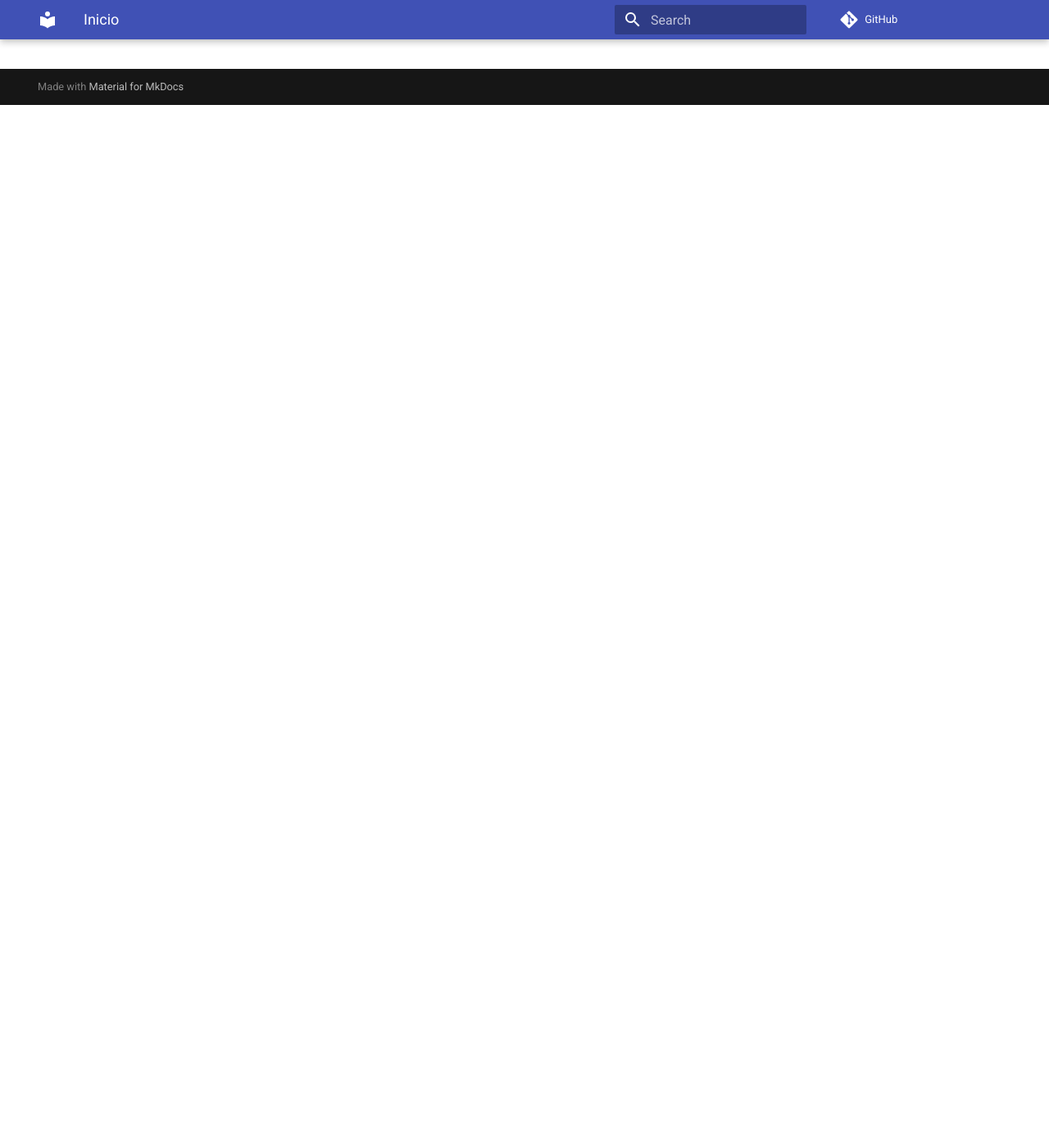
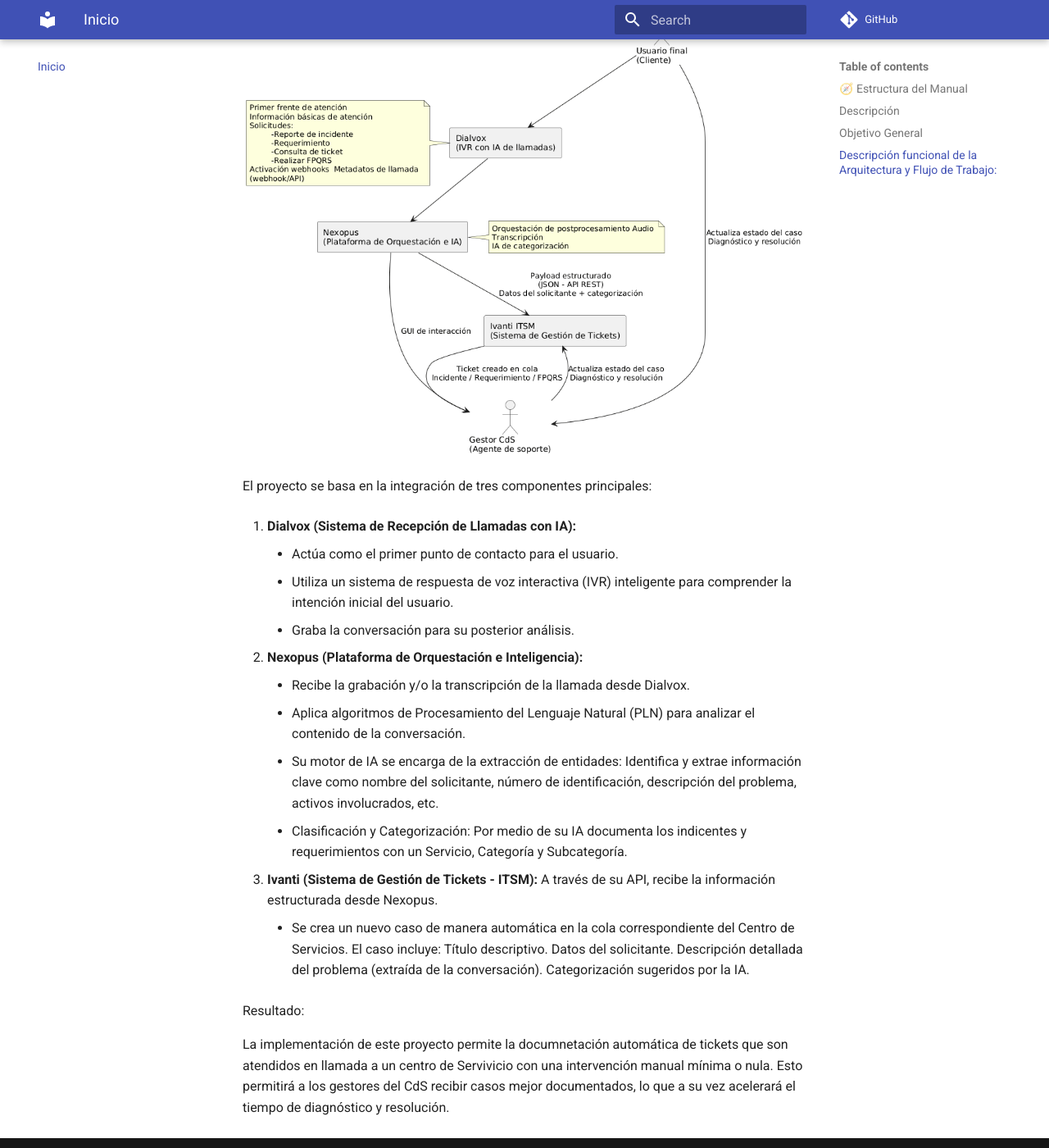
Before and after one commit to nepxa-ai/Nexopus-OG-Creacion-Automatica-Ivanti-docs, an MkDocs documentation site: the page built from docs/index.md, in a window 1280 px wide and 1400 px high, scrolled down 1272 px. Shown: the whole window at 82% size. Built offline with MkDocs 1.6.1 and Material for MkDocs 9.7.7, drawn with Linux system fonts in a browser that asks for light colours; comment, search, counter and statistics services are not loaded; some of the changed text lies outside the part shown.

Commit message:
Actualización documentación introducción index.md

```diff
--- a/docs/index.md
+++ b/docs/index.md
@@ -11,16 +11,53 @@
 
 ---
 
-
-
 ## 🧭 Estructura del Manual
 
-1. **Uso general:** conceptos básicos de navegación e inicio de sesión.
-2. **Módulos:** explicación de cada área funcional.
-3. **Administración:** gestión de usuarios, permisos y parámetros del sistema.
-4. **Soporte:** preguntas frecuentes y contacto con el equipo técnico.
+1. **Inicio:** Esta sección se presenta una descripción general de proyecto, su objetivo general y sistema integrados.
+2. **Uso general:** Esta sección presenta los conceptos básicos para inicio de sesión y navegación sobre la plataforma.
+2. **Módulos:** Esta sección explicación de cada área funcional de la plataforma.
+3. **Administración:** Esta sección presenta la gestión de usuarios, parámetros del sistema y flujo funcional.
+4. **Soporte:** Aquí se presenta, preguntas frecuentes y tips para enfrentar posibles fallas, además de la forma de interactuar con el equipo técnico de soporte.
 
 ---
 
-!!! tip "Sugerencia"
-    Usa el cuadro de **búsqueda** (arriba a la derecha) para encontrar cualquier tema rápidamente.
+## Descripción
+
+Este proyecto implementa una solución integral para la creación automática y enriquecida de casos en el ITSM Ivanti. A través de la sinergia entre la inteligencia artificial de gestión de llamadas de Dialvox y las capacidades de procesamiento e inteligencia artificial de nuestra plataforma Nexopus, transformando las interacciones de voz de los usuarios clientes en tickets de servicio completos.
+
+## Objetivo General
+
+Automatizar el proceso de creación de tickets en la plataforma Ivanti a partir de las llamadas recibidas por el asistente de llamadas del sistema Dialvoxen al  Centro de Servicios (CdS) , asegurando la máxima calidad y completitud de la información registrada.
+
+## Descripción funcional de la Arquitectura y Flujo de Trabajo:
+
+![Diagarama funcional de integración](./assets/diagrama_solucion_entidades-flujo.png)
+
+El proyecto se basa en la integración de tres componentes principales:
+
+1. **Dialvox (Sistema de Recepción de Llamadas con IA):**
+
+    - Actúa como el primer punto de contacto para el usuario.
+    - Utiliza un sistema de respuesta de voz interactiva (IVR) inteligente para comprender la intención inicial del usuario.
+    - Graba la conversación para su posterior análisis.
+
+2. **Nexopus (Plataforma de Orquestación e Inteligencia):**
+
+    - Recibe la grabación y/o la transcripción de la llamada desde Dialvox.
+    - Aplica algoritmos de Procesamiento del Lenguaje Natural (PLN) para analizar el contenido de la conversación.
+    - Su motor de IA se encarga de la extracción de entidades: Identifica y extrae información clave como nombre del solicitante, número de identificación, descripción del problema, activos involucrados, etc.
+    - Clasificación y Categorización: Por medio de su IA documenta los indicentes y requerimientos con un Servicio,  Categoría y Subcategoría.
+
+* **Ivanti (Sistema de Gestión de Tickets - ITSM):**
+A través de su API, recibe la información estructurada desde Nexopus.
+    - Se crea un nuevo caso de manera automática en la cola correspondiente del Centro de Servicios.
+    El caso incluye:
+    Título descriptivo.
+    Datos del solicitante.
+    Descripción detallada del problema (extraída de la conversación).
+    Categorización sugeridos por la IA.
+
+
+Resultado:
+
+La implementación de este proyecto permite la documnetación automática de tickets que son atendidos en llamada a un centro de Servivicio con una intervención manual mínima o nula. Esto permitirá a los gestores del CdS recibir casos mejor documentados, lo que a su vez acelerará el tiempo de diagnóstico y resolución.
--- a/mkdocs.yml
+++ b/mkdocs.yml
@@ -9,6 +9,15 @@
     - navigation.instant
     - search.suggest
     - content.code.copy
+
+markdown_extensions:
+  - admonition
+  - pymdownx.details
+  - pymdownx.superfences
+
+plugins:
+  - search
+  - diagrams
 
 nav:
   - Inicio: index.md
```
Also changed, not shown: docs/01_uso_general/login.md (+5 -0 lines), docs/assets/plantuml/1_diagrama_solucion_entidades-flujo.txt (added, +41 -0 lines), docs/assets/diagrama_solucion_entidades-flujo.png (added).
